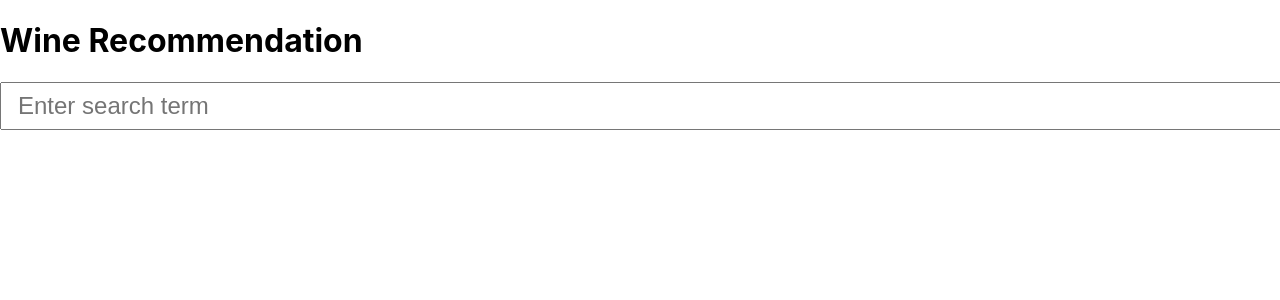
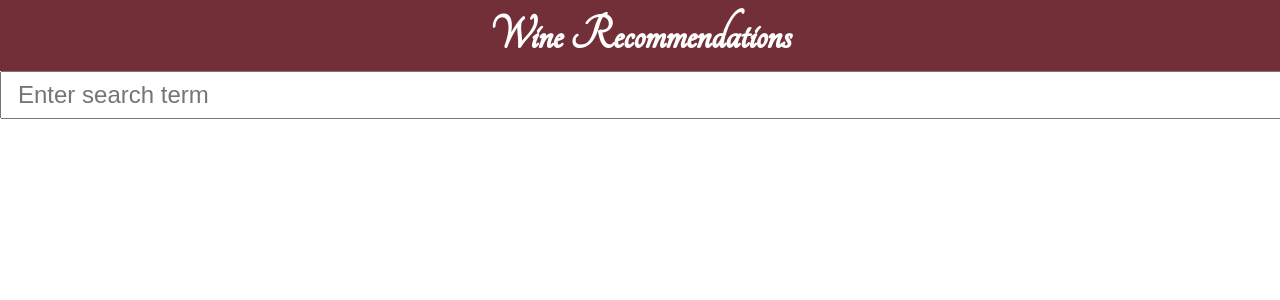
Before and after one commit to thomasgilmore/wine-recommendations-app-v2, a React (Create React App) app: page / in a window 1280 px wide. Shown: the top 300 px of the page. Built offline with nearby package versions, Linux system fonts and the light colour scheme; no server answers; a web font is replaced by a local one.

Commit message:
working on Title.js

```diff
--- a/src/Components/Title.js
+++ b/src/Components/Title.js
@@ -1,10 +1,11 @@
 import React, { Component } from 'react';
+import './title.css';
 
 export default class Title extends Component {
     render() {
         return (
             <div>
-                <h1>Wine Recommendation</h1>
+                <h1 className="WineTitle">Wine Recommendations</h1>
             </div>
         )
     }
```
